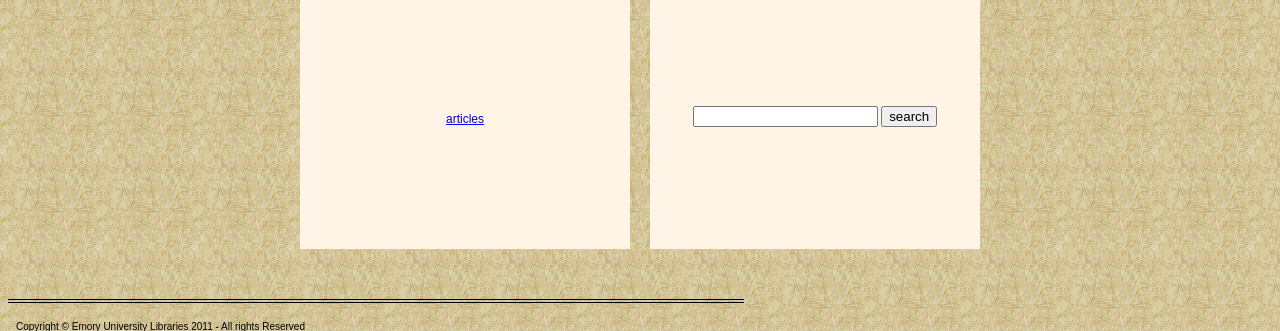
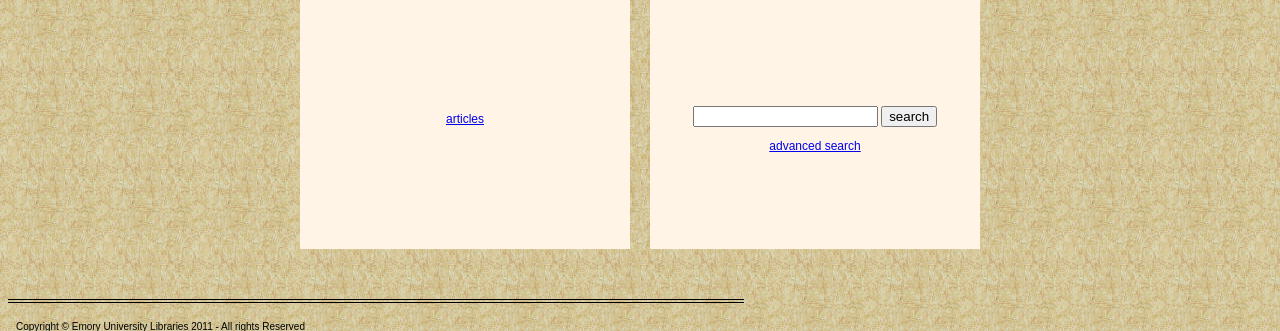
Before and after one commit to ecds-archives/georgia_lynchings, a Django app: page / in a window 1280 px wide. Shown: the part 341-672 px from the top of the page. Run offline with Django 3.2, Linux system fonts and the light colour scheme; parts of the project's set-up code (start-up, migrations or seed data) failed here and were passed over; some libraries are stand-ins or nearby versions.

Commit message:
link adv search from index

```diff
--- a/templates/index.html
+++ b/templates/index.html
@@ -50,6 +50,7 @@
           {{ search_form.q }}
           <input type="submit" value="search">
         </form>
+        <p><a href="{% url advanced_search %}">advanced search</a></p>
       </div>
     </div>
 
```
